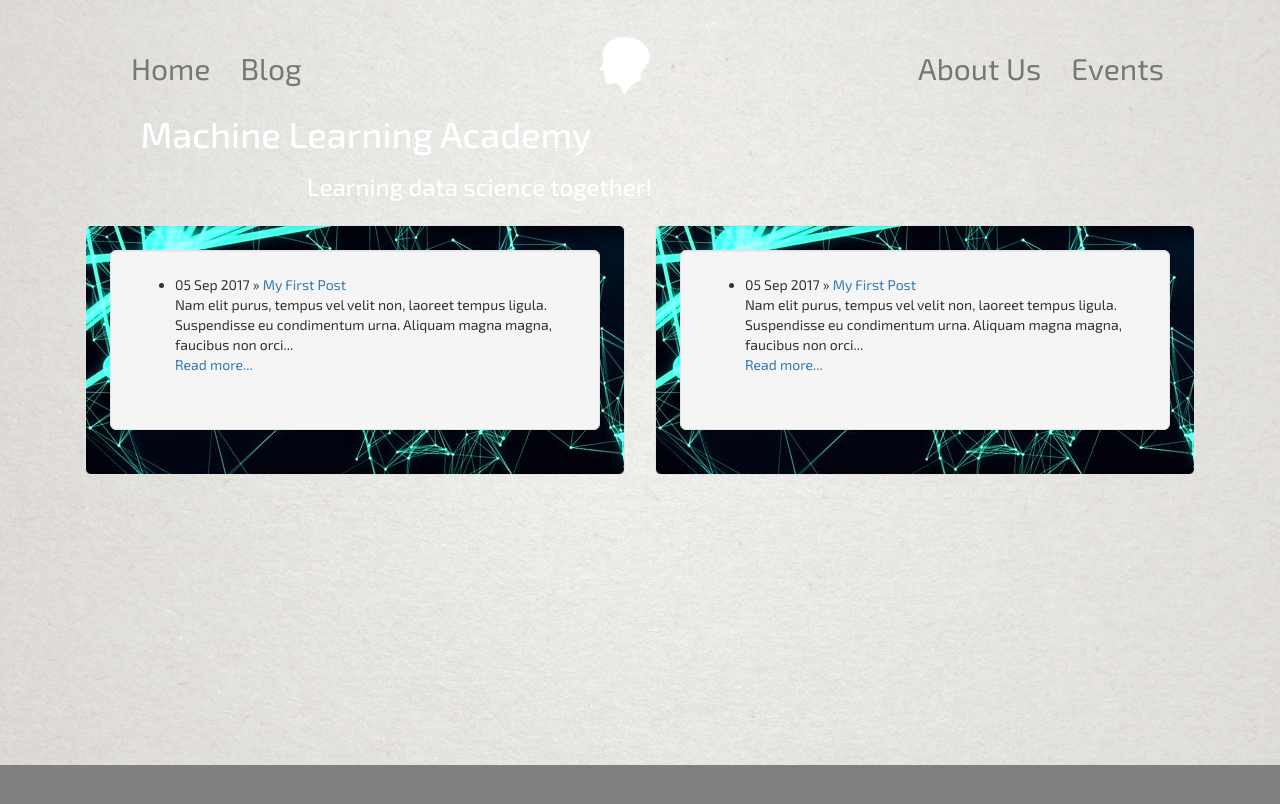
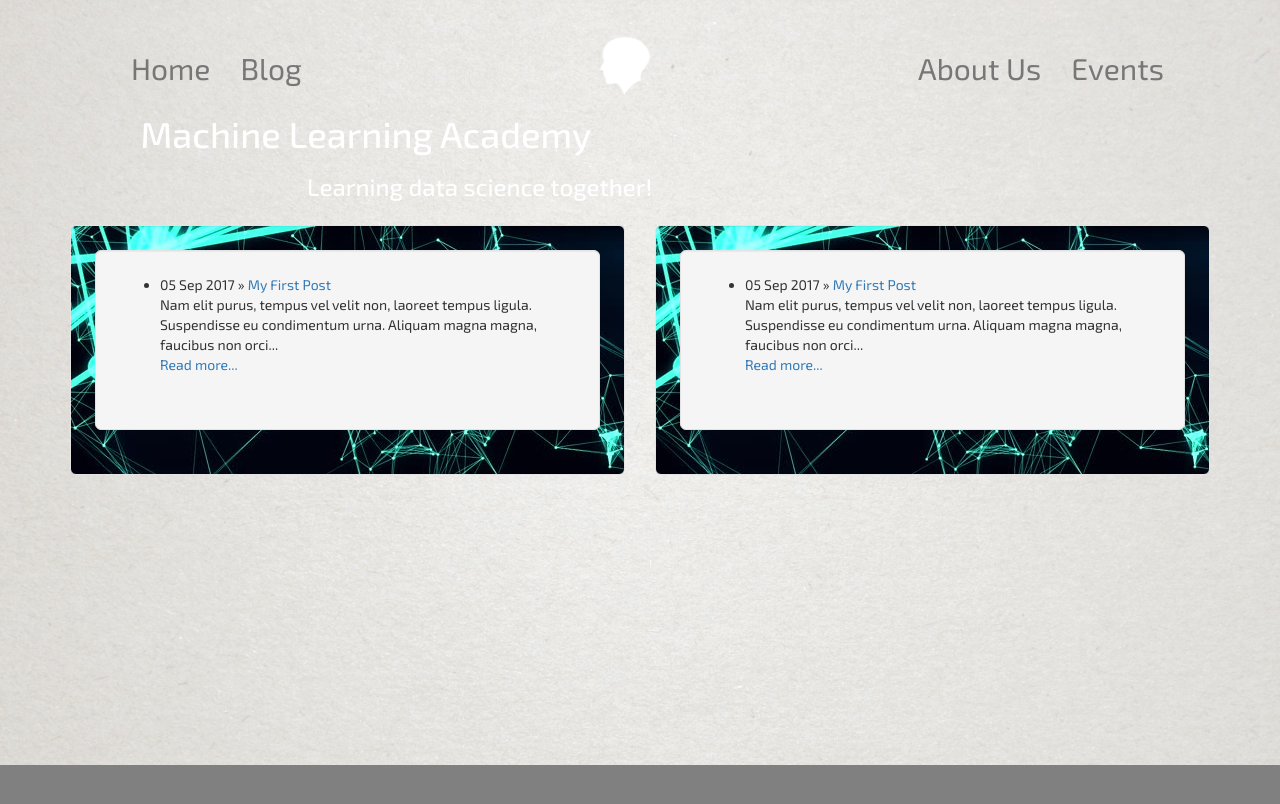
Before and after one commit to isabelhdias/mla.github.io, a Jekyll site: the page built from index.md, in a window 1280 px wide. Shown: the top 804 px of the page. Built offline with Jekyll 4.4.1, drawn with Linux system fonts in a browser that asks for light colours; nearby versions of some CDN libraries; our own code applies the rules of GitHub Pages for plain Markdown files.

Commit message:
mobile test 4

```diff
--- a/assets/css/main.css
+++ b/assets/css/main.css
@@ -145,8 +145,7 @@ ul.nav a:hover { color: #fff !important; } /* ATTENTION!!! actual bootstrap code
 }
 
 .row-bottom {
-    display: table-cell;
-    vertical-align: bottom;
+
 
 }
 
```
Also changed, not shown: 1 other file.
